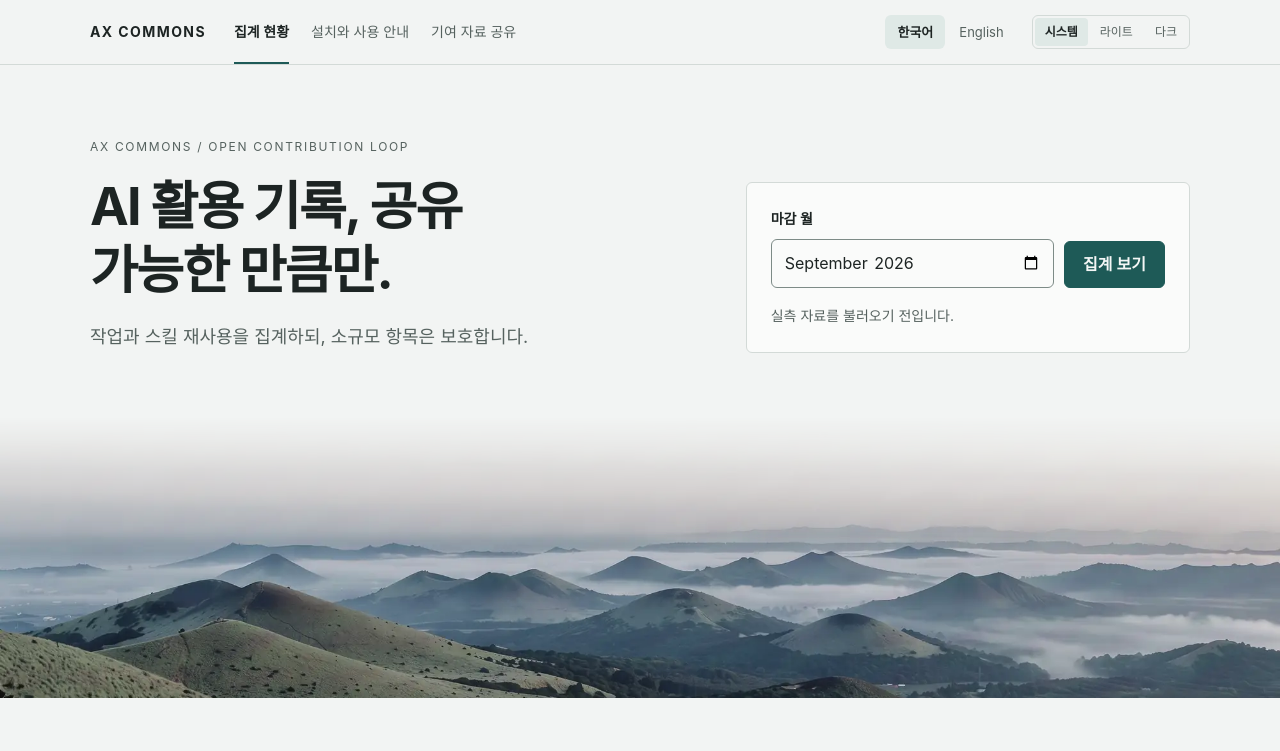
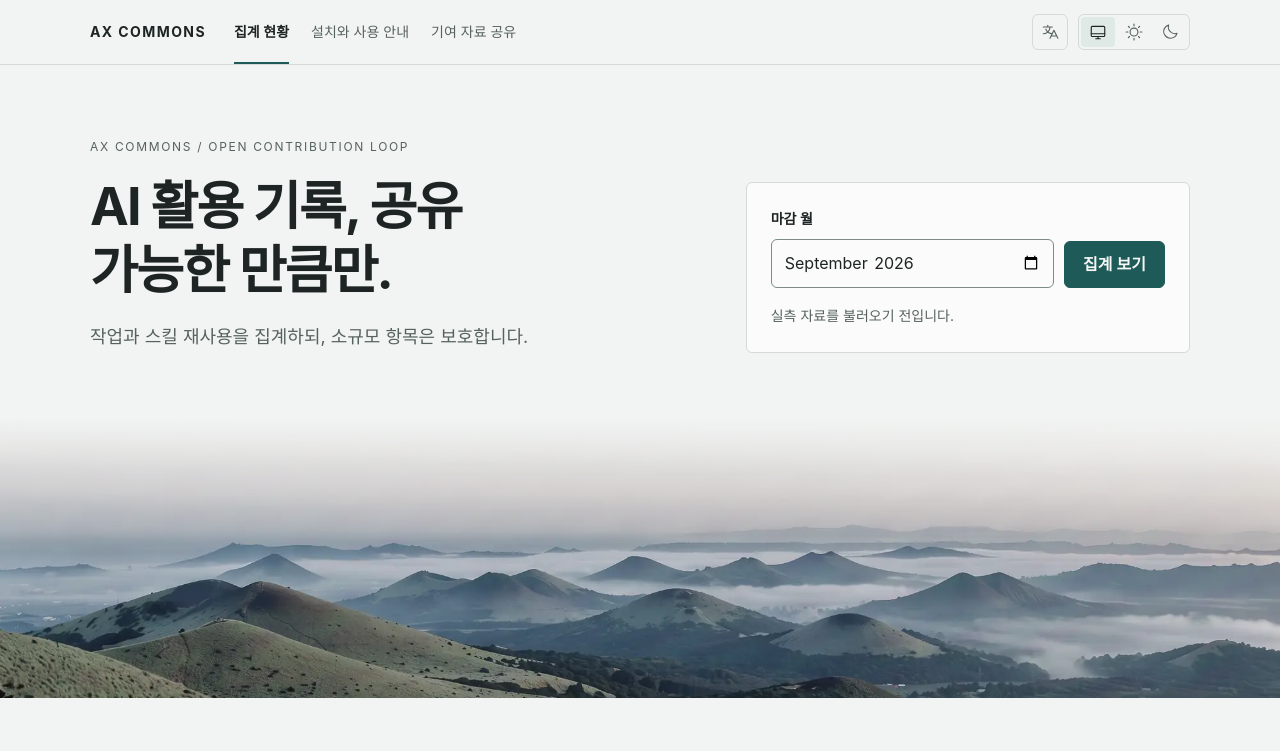
Before and after one commit to halla-ai/ax-commons, a website with bundled scripts: page packages/dashboard/public/index.html in a window 1280 px wide. Shown: the top 751 px of the page. Built offline with nearby package versions, Linux system fonts and the light colour scheme.

Commit message:
feat(web): icon-only theme and language controls (#26)
* feat(web): icon-only theme and language controls

Phosphor desktop/sun/moon icons replace the theme labels, and one translate
icon link to the other language replaces the two language links. Controls
keep localized aria-label and title; a shared icon module feeds the help
renderer and a test keeps the inlined page markup in sync.

* chore: bump release version to 0.2.6

```diff
--- a/package.json
+++ b/package.json
@@ -1,6 +1,6 @@
 {
   "name": "ax-commons",
-  "version": "0.2.5",
+  "version": "0.2.6",
   "private": true,
   "description": "Open contribution loop for public AI-adoption programs",
   "type": "module",
--- a/packages/dashboard/public/app.mjs
+++ b/packages/dashboard/public/app.mjs
@@ -36,12 +36,16 @@ function renderLanguage() {
   document.documentElement.lang = language;
   document.title = text.title;
   for (const node of document.querySelectorAll('[data-i18n]')) node.textContent = text[node.dataset.i18n];
-  for (const node of document.querySelectorAll('[data-label]')) node.setAttribute('aria-label', text[node.dataset.label]);
+  for (const node of document.querySelectorAll('[data-label]')) {
+    node.setAttribute('aria-label', text[node.dataset.label]);
+    if (node.hasAttribute('title')) node.title = text[node.dataset.label];
+  }
   for (const node of document.querySelectorAll('[data-help-link]')) node.href = language === 'en' ? '/help/en.html' : '/help/';
   for (const node of document.querySelectorAll('[data-dashboard-link]')) node.href = '/?lang=' + language;
+  const other = language === 'en' ? 'ko' : 'en';
   for (const node of document.querySelectorAll('[data-language]')) {
-    if (node.dataset.language === language) node.setAttribute('aria-current', 'true');
-    else node.removeAttribute('aria-current');
+    node.dataset.language = other; node.href = '/?lang=' + other; node.lang = other; node.hreflang = other;
+    node.setAttribute('aria-label', text.switchLanguage); node.title = text.switchLanguage;
   }
   renderResults();
 }
--- a/packages/dashboard/public/index.html
+++ b/packages/dashboard/public/index.html
@@ -18,14 +18,11 @@
       <a href="/help/" data-help-link data-i18n="help">설치와 사용 안내</a>
       <a href="/contribute/" data-i18n="contribute">기여 자료 공유</a>
     </nav>
-    <nav class="language-switch" aria-label="언어 선택" data-label="language">
-      <a href="/?lang=ko" lang="ko" hreflang="ko" data-language="ko" aria-current="true">한국어</a>
-      <a href="/?lang=en" lang="en" hreflang="en" data-language="en">English</a>
-    </nav>
+    <a class="language-switch" href="/?lang=en" lang="en" hreflang="en" data-language="en" aria-label="English" title="English"><svg xmlns="http://www.w3.org/2000/svg" width="18" height="18" viewBox="0 0 256 256" aria-hidden="true" focusable="false"><path fill="currentColor" d="m247.15 212.42l-56-112a8 8 0 0 0-14.31 0l-21.71 43.43A88 88 0 0 1 108 126.93A103.65 103.65 0 0 0 135.69 64H160a8 8 0 0 0 0-16h-56V32a8 8 0 0 0-16 0v16H32a8 8 0 0 0 0 16h87.63A87.76 87.76 0 0 1 96 116.35a87.7 87.7 0 0 1-19-31a8 8 0 1 0-15.08 5.34A103.6 103.6 0 0 0 84 127a87.55 87.55 0 0 1-52 17a8 8 0 0 0 0 16a103.46 103.46 0 0 0 64-22.08a104.2 104.2 0 0 0 51.44 21.31l-26.6 53.19a8 8 0 0 0 14.31 7.16L148.94 192h70.11l13.79 27.58A8 8 0 0 0 240 224a8 8 0 0 0 7.15-11.58M156.94 176L184 121.89L211.05 176Z"/></svg></a>
     <div class="theme-switch" role="group" aria-label="화면 모드" data-label="theme" hidden>
-      <button type="button" data-theme-choice="system" data-i18n="themeSystem" aria-pressed="true">시스템</button>
-      <button type="button" data-theme-choice="light" data-i18n="themeLight" aria-pressed="false">라이트</button>
-      <button type="button" data-theme-choice="dark" data-i18n="themeDark" aria-pressed="false">다크</button>
+      <button type="button" data-theme-choice="system" data-label="themeSystem" aria-label="시스템" title="시스템" aria-pressed="true"><svg xmlns="http://www.w3.org/2000/svg" width="18" height="18" viewBox="0 0 256 256" aria-hidden="true" focusable="false"><path fill="currentColor" d="M208 40H48a24 24 0 0 0-24 24v112a24 24 0 0 0 24 24h72v16H96a8 8 0 0 0 0 16h64a8 8 0 0 0 0-16h-24v-16h72a24 24 0 0 0 24-24V64a24 24 0 0 0-24-24M48 56h160a8 8 0 0 1 8 8v80H40V64a8 8 0 0 1 8-8m160 128H48a8 8 0 0 1-8-8v-16h176v16a8 8 0 0 1-8 8"/></svg></button>
+      <button type="button" data-theme-choice="light" data-label="themeLight" aria-label="라이트" title="라이트" aria-pressed="false"><svg xmlns="http://www.w3.org/2000/svg" width="18" height="18" viewBox="0 0 256 256" aria-hidden="true" focusable="false"><path fill="currentColor" d="M120 40V16a8 8 0 0 1 16 0v24a8 8 0 0 1-16 0m72 88a64 64 0 1 1-64-64a64.07 64.07 0 0 1 64 64m-16 0a48 48 0 1 0-48 48a48.05 48.05 0 0 0 48-48M58.34 69.66a8 8 0 0 0 11.32-11.32l-16-16a8 8 0 0 0-11.32 11.32Zm0 116.68l-16 16a8 8 0 0 0 11.32 11.32l16-16a8 8 0 0 0-11.32-11.32M192 72a8 8 0 0 0 5.66-2.34l16-16a8 8 0 0 0-11.32-11.32l-16 16A8 8 0 0 0 192 72m5.66 114.34a8 8 0 0 0-11.32 11.32l16 16a8 8 0 0 0 11.32-11.32ZM48 128a8 8 0 0 0-8-8H16a8 8 0 0 0 0 16h24a8 8 0 0 0 8-8m80 80a8 8 0 0 0-8 8v24a8 8 0 0 0 16 0v-24a8 8 0 0 0-8-8m112-88h-24a8 8 0 0 0 0 16h24a8 8 0 0 0 0-16"/></svg></button>
+      <button type="button" data-theme-choice="dark" data-label="themeDark" aria-label="다크" title="다크" aria-pressed="false"><svg xmlns="http://www.w3.org/2000/svg" width="18" height="18" viewBox="0 0 256 256" aria-hidden="true" focusable="false"><path fill="currentColor" d="M233.54 142.23a8 8 0 0 0-8-2a88.08 88.08 0 0 1-109.8-109.8a8 8 0 0 0-10-10a104.84 104.84 0 0 0-52.91 37A104 104 0 0 0 136 224a103.1 103.1 0 0 0 62.52-20.88a104.84 104.84 0 0 0 37-52.91a8 8 0 0 0-1.98-7.98m-44.64 48.11A88 88 0 0 1 65.66 67.11a89 89 0 0 1 31.4-26A106 106 0 0 0 96 56a104.11 104.11 0 0 0 104 104a106 106 0 0 0 14.92-1.06a89 89 0 0 1-26.02 31.4"/></svg></button>
     </div>
   </header>
   <main id="content">
--- a/packages/dashboard/public/language.mjs
+++ b/packages/dashboard/public/language.mjs
@@ -3,7 +3,7 @@ export function languageFrom(search) {
 }
 export const messages = {
   ko: {
-    title: 'AX Commons | 집계 현황', navigation: '주 메뉴', language: '언어 선택',
+    title: 'AX Commons | 집계 현황', navigation: '주 메뉴', switchLanguage: 'English',
     theme: '화면 모드', themeSystem: '시스템', themeLight: '라이트', themeDark: '다크',
     dashboard: '집계 현황', help: '설치와 사용 안내', contribute: '기여 자료 공유',
     heading: 'AI 활용 기록, 공유 가능한 만큼만.',
@@ -23,7 +23,7 @@ export const messages = {
     tasks: {'document-summary':'문서 요약', translation:'번역', writing:'글쓰기', coding:'코딩', data:'데이터', other:'기타'},
   },
   en: {
-    title: 'AX Commons | Activity dashboard', navigation: 'Main navigation', language: 'Choose language',
+    title: 'AX Commons | Activity dashboard', navigation: 'Main navigation', switchLanguage: '한국어',
     theme: 'Color theme', themeSystem: 'System', themeLight: 'Light', themeDark: 'Dark',
     dashboard: 'Dashboard', help: 'Installation and help', contribute: 'Contribute',
     heading: 'AI activity, shared with care.',
--- a/packages/dashboard/public/style.css
+++ b/packages/dashboard/public/style.css
@@ -57,15 +57,16 @@ a:hover{color:var(--accent-hover)}
 .site-nav a{padding:20px 0 18px;text-decoration:none;color:var(--muted);border-bottom:2px solid transparent}
 .site-nav a:hover{color:var(--ink)}
 .site-nav a[aria-current]{color:var(--ink);border-bottom-color:var(--accent);font-weight:620}
-.language-switch{margin-left:auto;display:flex;gap:2px;font-size:13px}
-.language-switch a{padding:6px 12px;text-decoration:none;color:var(--muted);border-radius:var(--radius)}
-.language-switch a[aria-current]{background:var(--accent-soft);color:var(--ink);font-weight:620}
-.theme-switch{margin-left:auto;display:flex;gap:2px;padding:2px;border:1px solid var(--line);border-radius:var(--radius);font-size:12px}
-.language-switch+.theme-switch{margin-left:-12px}
+.language-switch,.theme-switch button{display:inline-flex;align-items:center;justify-content:center;color:var(--muted)}
+.language-switch{margin-left:auto;width:36px;height:36px;box-sizing:border-box;border:1px solid var(--line);border-radius:var(--radius)}
+.language-switch:hover{color:var(--ink);background:var(--sunk)}
+.theme-switch{margin-left:auto;display:flex;gap:2px;padding:2px;border:1px solid var(--line);border-radius:var(--radius)}
+.language-switch+.theme-switch{margin-left:-18px}
 .theme-switch[hidden]{display:none}
-.theme-switch button{background:transparent;color:var(--muted);border:0;border-radius:4px;padding:4px 10px;margin:0;font-weight:500}
+.theme-switch button{background:transparent;border:0;border-radius:4px;padding:6px 8px;margin:0}
 .theme-switch button:hover{background:var(--sunk);color:var(--ink)}
-.theme-switch button[aria-pressed="true"]{background:var(--accent-soft);color:var(--ink);font-weight:620}
+.theme-switch button[aria-pressed="true"]{background:var(--accent-soft);color:var(--ink)}
+.language-switch svg,.theme-switch svg{display:block}
 .skip-link{position:fixed;top:8px;left:16px;transform:translateY(-200%);z-index:2;background:var(--surface);color:var(--ink);padding:12px;border-radius:var(--radius)}
 .skip-link:focus{transform:none}
 
@@ -121,10 +122,9 @@ footer nav a{display:inline-block;padding:8px 0}
 @media (max-width:640px){
   main{grid-template-columns:1fr min(var(--measure),100% - 32px) 1fr}
   .site-header{padding:10px 16px 0;gap:0 16px}
+  .language-switch+.theme-switch{margin-left:-8px}
   .site-nav{order:3;width:100%;gap:20px}
   .site-nav a{padding:12px 0 10px}
-  .language-switch a{padding:8px 10px}
-  .language-switch+.theme-switch{order:4;margin:0 0 10px}
   h1{font-size:34px}
   .lead{font-size:1.05rem}
   .query{padding:18px}
--- a/packages/mcp-server/package.json
+++ b/packages/mcp-server/package.json
@@ -1,6 +1,6 @@
 {
   "name": "@ax-commons/mcp-server",
-  "version": "0.2.5",
+  "version": "0.2.6",
   "description": "On-device activity ledger, explicitly approved contributions and suppressed aggregate synchronization",
   "license": "MIT",
   "type": "module",
--- a/packages/mcp-server/src/server.ts
+++ b/packages/mcp-server/src/server.ts
@@ -5,7 +5,7 @@ import { createToolHandlers, toolDescriptions, toolInputSchemas, type ToolName }
 import { registerRemoteTools } from "../../mcp-bridge/index.mjs";
 
 export const SERVER_NAME = "ax-commons";
-export const SERVER_VERSION = "0.2.5";
+export const SERVER_VERSION = "0.2.6";
 
 export function createServer(ledger: Ledger): McpServer {
   const server = new McpServer({ name: SERVER_NAME, version: SERVER_VERSION });
```
Also changed, not shown: scripts/render-help.mjs (+3 -5 lines), test/help-page.test.mjs (+2 -2 lines), test/web-pages.test.mjs (+11 -0 lines), web/contribute/index.html (+1 -1 lines), web/icons.mjs (added, +9 -0 lines), packages/mcp-server/manifest.json, 1 other file.
